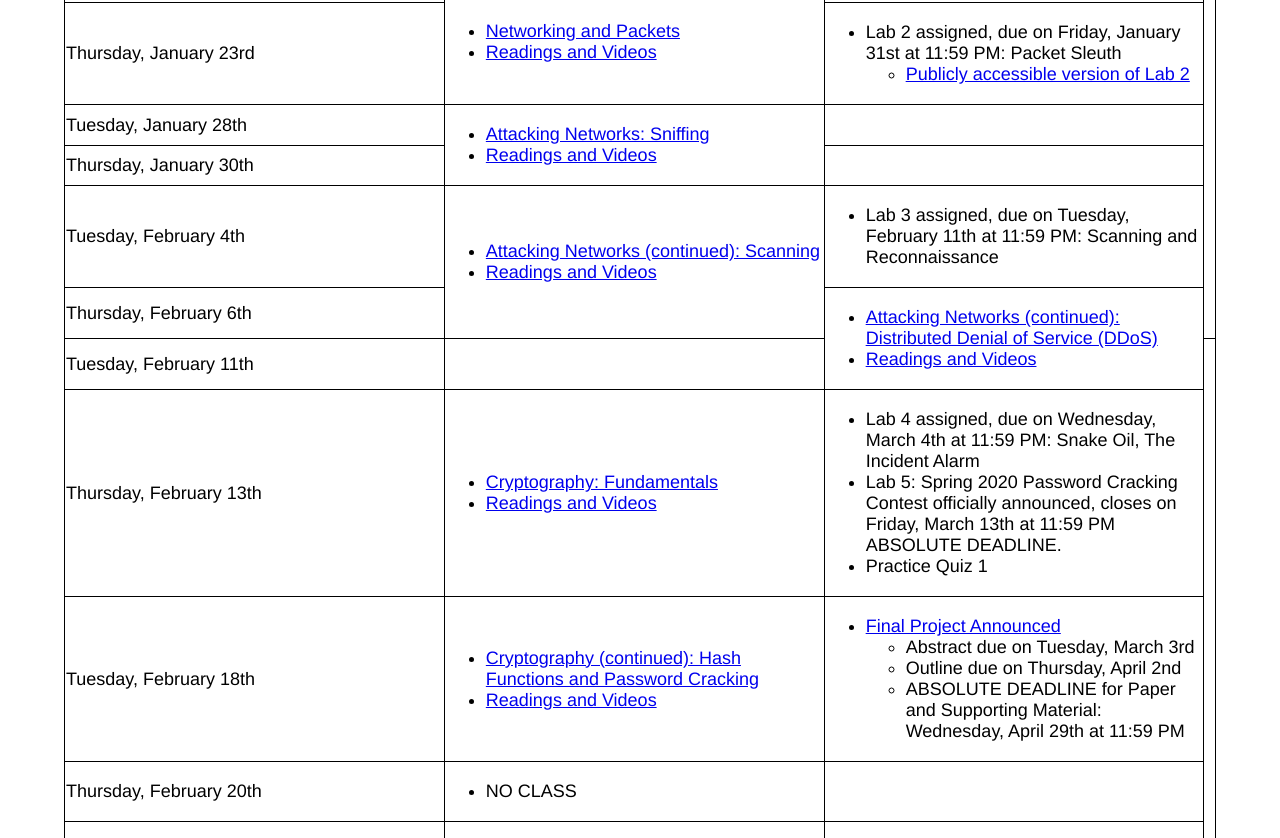
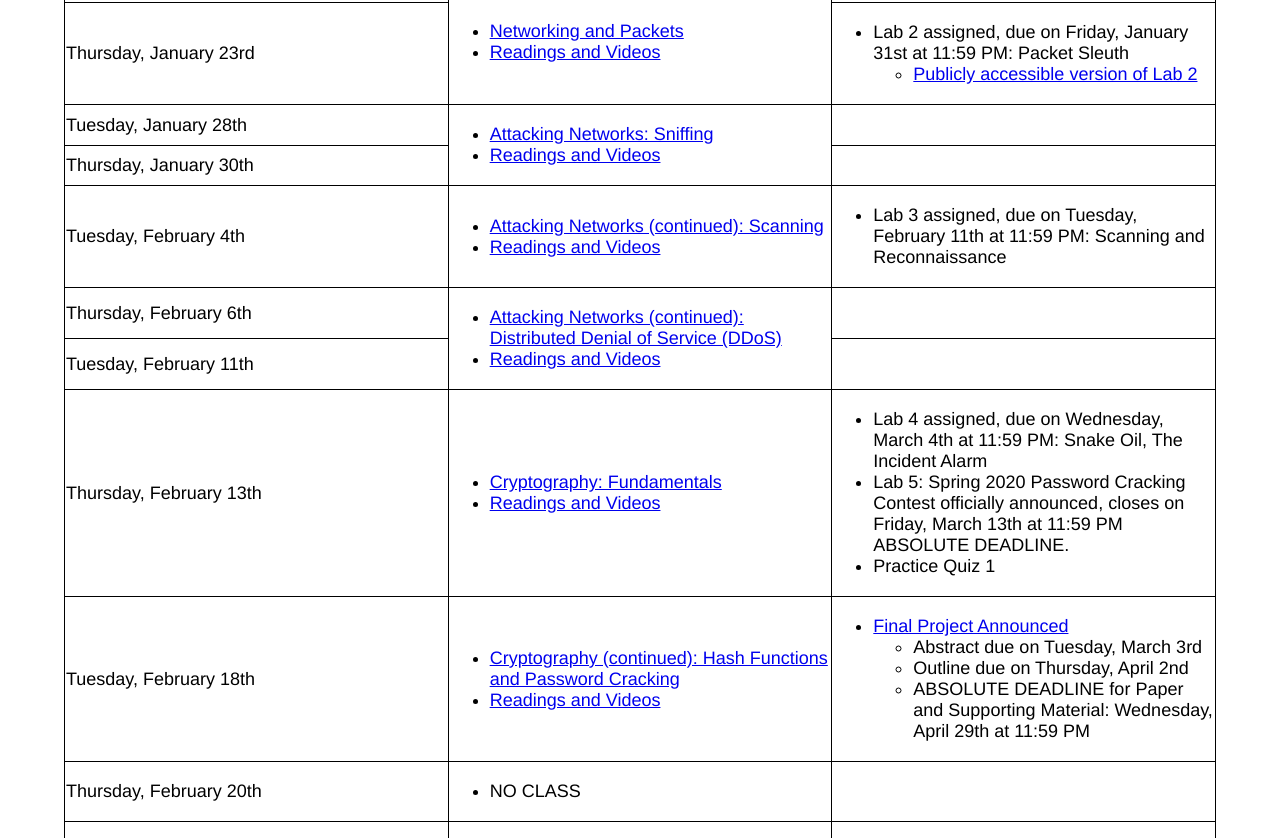
Before and after one commit to ITh4cker/DefenseAgainstTheDarkArts, a plain HTML site: page index.html in a window 1280 px wide. Shown: the part 1546-2384 px from the top of the page. Drawn offline with Linux system fonts and the light colour scheme.

Commit message:
Updated schedule

```diff
--- a/index.html
+++ b/index.html
@@ -143,7 +143,7 @@
 		</tr>
 		<tr>
 			<td>Tuesday, February 4th</td>
-			<td rowspan="2">
+			<td>
 				<ul>
 					<li><a href="slides/03_attacking_networks.pdf">Attacking Networks (continued): Scanning</a></li>
 					<li><a href="readings/#module3">Readings and Videos</a></li>
```
